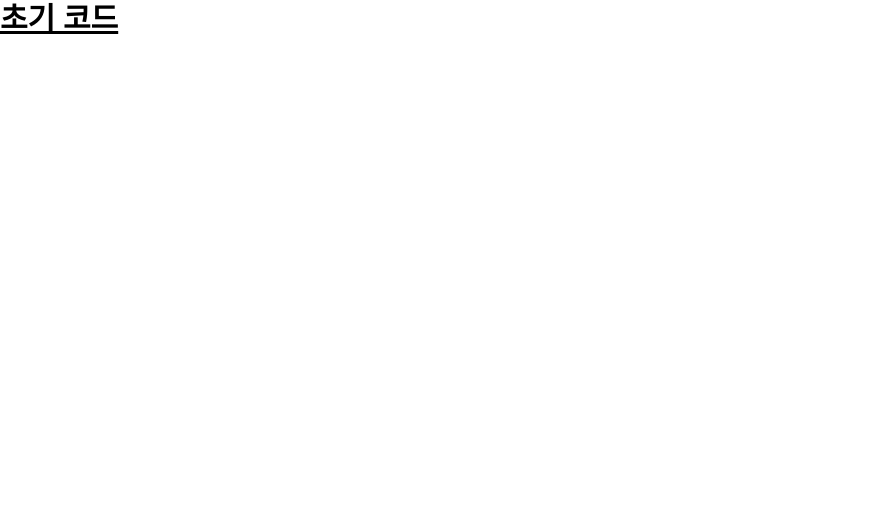
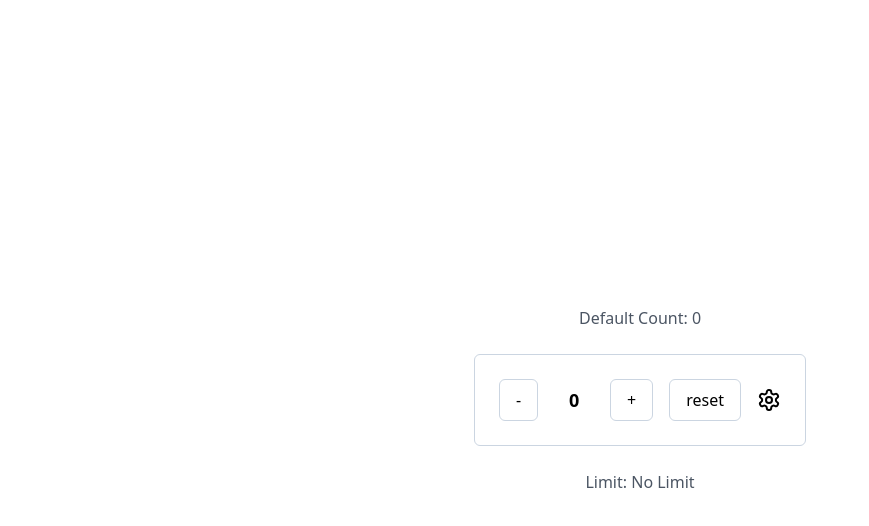
Before and after one commit to DevelopSoo/counter-app, a React (Vite) app: page / in a window 1280 px wide. Shown: the top 526 px of the page, without its empty margins (0-869 px from the left). Built offline with nearby package versions, Linux system fonts and the light colour scheme.

Commit message:
complete: 최종코드

```diff
--- a/src/App.jsx
+++ b/src/App.jsx
@@ -1,3 +1,247 @@
+import { useState } from "react";
+
 export default function App() {
-  return <h1 className="text-3xl font-bold underline">초기 코드</h1>;
+  const [defaultCount, setDefaultCount] = useState(0);
+  const [count, setCount] = useState(defaultCount);
+  const [isOpen, setIsOpen] = useState(false);
+  const [hasLimit, setHasLimit] = useState(false);
+  const [limit, setLimit] = useState(0);
+  const [theme, setTheme] = useState("bg-white");
+
+  const minusOne = () => {
+    setCount((prev) => prev - 1);
+  };
+
+  const plusOne = () => {
+    if (hasLimit && count >= limit) {
+      return;
+    } else {
+      setCount((prev) => prev + 1);
+    }
+  };
+
+  const reset = () => {
+    setCount(defaultCount);
+  };
+
+  const openModal = () => {
+    setIsOpen(true);
+  };
+
+  const closeModal = () => {
+    setIsOpen(false);
+  };
+
+  const preventEventBubbling = (e) => {
+    e.stopPropagation();
+  };
+
+  const handleDefaultCount = (e) => {
+    setDefaultCount(+e.target.value);
+    setCount(+e.target.value);
+  };
+
+  const toggleLimit = (e) => {
+    setHasLimit(e.target.checked);
+  };
+
+  const handleLimitCount = (e) => {
+    setLimit(+e.target.value);
+  };
+
+  const handleTheme = (bgColor) => {
+    setTheme(bgColor);
+  };
+
+  return (
+    <div
+      className={`w-dvw h-dvh flex flex-col gap-6 justify-center items-center  ${theme} `}
+    >
+      {/* counter */}
+      <div
+        className={`font-medium text-gray-600 ${
+          theme !== "bg-white" ? "text-white" : "text-gray-600"
+        }`}
+      >
+        Default Count: {defaultCount}
+      </div>
+      <div
+        className={`border border-slate-300 rounded-md p-6 flex items-center gap-4 ${
+          theme !== "bg-white" && "text-white border-white"
+        } `}
+      >
+        <Button
+          onClick={minusOne}
+          className={`${theme !== "bg-white" && "border-white"}`}
+        >
+          -
+        </Button>
+        <span className="text-lg font-semibold w-10 text-center">{count}</span>
+        <Button
+          onClick={plusOne}
+          className={`${theme !== "bg-white" && " border-white"}`}
+        >
+          +
+        </Button>
+        <Button
+          onClick={reset}
+          className={`${theme !== "bg-white" && " border-white"}`}
+        >
+          reset
+        </Button>
+        <button
+          onClick={openModal}
+          className={`${theme !== "bg-white" && " border-white"}`}
+        >
+          <SettingIcon />
+        </button>
+      </div>
+      <div
+        className={`font-medium ${
+          theme !== "bg-white" ? "text-white" : "text-gray-600"
+        }`}
+      >
+        Limit: {hasLimit ? limit : "No Limit"}
+      </div>
+      {/* modal */}
+      {isOpen && (
+        <div
+          onClick={closeModal}
+          className="w-dvw h-dvh flex justify-center items-center fixed bg-black bg-opacity-50"
+        >
+          <div
+            onClick={preventEventBubbling}
+            className="bg-white p-6 rounded-md flex flex-col gap-6"
+          >
+            <h1 className="text-xl font-semibold">Settings</h1>
+            <Box className="flex items-center gap-4">
+              Default count:
+              <input
+                type="number"
+                className="border rounded-md p-2 w-20"
+                value={defaultCount}
+                onChange={handleDefaultCount}
+              />
+            </Box>
+            <Box>
+              <div className="flex items-center gap-4 mb-2">
+                Limit off / on:{" "}
+                <ToggleButton onClick={toggleLimit} isChecked={hasLimit} />
+              </div>
+              <div className="flex items-center gap-4">
+                Limit:
+                <input
+                  disabled={!hasLimit}
+                  type="number"
+                  className={`border rounded-md p-2 w-20 ${
+                    !hasLimit && "text-gray-400"
+                  }`}
+                  value={limit}
+                  onChange={handleLimitCount}
+                />
+              </div>
+            </Box>
+            <Box className="flex flex-col gap-2">
+              <div className="flex gap-4">
+                <Button
+                  onClick={() => handleTheme("bg-white")}
+                  className={"w-10 h-10 bg-white"}
+                ></Button>
+                <Button
+                  onClick={() => handleTheme("bg-slate-500")}
+                  className={"w-10 h-10 bg-slate-500 border-slate-500"}
+                ></Button>
+                <Button
+                  onClick={() => handleTheme("bg-cyan-500")}
+                  className={"w-10 h-10 bg-cyan-500 border-cyan-500"}
+                ></Button>
+                <Button
+                  onClick={() => handleTheme("bg-fuchsia-500")}
+                  className={"w-10 h-10 bg-fuchsia-500 border-fuchsia-500"}
+                ></Button>
+              </div>
+              <div className="flex gap-4">
+                <Button
+                  onClick={() => handleTheme("bg-rose-500")}
+                  className={"w-10 h-10 bg-rose-500 border-rose-500"}
+                ></Button>
+                <Button
+                  onClick={() => handleTheme("bg-yellow-500")}
+                  className={"w-10 h-10 bg-yellow-500 border-yellow-300"}
+                ></Button>
+                <Button
+                  onClick={() => handleTheme("bg-green-500")}
+                  className={"w-10 h-10 bg-green-500 border-green-500"}
+                ></Button>
+                <Button
+                  onClick={() => handleTheme("bg-pink-400")}
+                  className={"w-10 h-10 bg-pink-400 border-pink-400"}
+                ></Button>
+              </div>
+            </Box>
+          </div>
+        </div>
+      )}
+    </div>
+  );
 }
+
+function Button({ children, onClick, className }) {
+  return (
+    <button
+      className={`border border-slate-300 rounded-md py-2 px-4 ${
+        className || ""
+      }`}
+      onClick={onClick}
+    >
+      {children}
+    </button>
+  );
+}
+
+function Box({ children, className }) {
+  return (
+    <div
+      className={`p-6 border border-slate-300 rounded-md font-semibold ${
+        className || ""
+      }`}
+    >
+      {children}
+    </div>
+  );
+}
+function ToggleButton({ onClick, isChecked }) {
+  return (
+    <label className="inline-flex items-center cursor-pointer">
+      <input
+        type="checkbox"
+        value=""
+        className="sr-only peer"
+        onChange={onClick}
+        checked={isChecked}
+      ></input>
+      <div className="relative w-11 h-6 bg-gray-200 peer-focus:outline-none peer-focus:ring-4 peer-focus:ring-blue-300 dark:peer-focus:ring-blue-800 rounded-full peer dark:bg-gray-700 peer-checked:after:translate-x-full rtl:peer-checked:after:-translate-x-full peer-checked:after:border-white after:content-[''] after:absolute after:top-[2px] after:start-[2px] after:bg-white after:border-gray-300 after:border after:rounded-full after:h-5 after:w-5 after:transition-all dark:border-gray-500 peer-checked:bg-blue-500"></div>
+    </label>
+  );
+}
+
+function SettingIcon() {
+  return (
+    <svg
+      xmlns="http://www.w3.org/2000/svg"
+      width="24"
+      height="24"
+      viewBox="0 0 24 24"
+      fill="none"
+      stroke="currentColor"
+      strokeWidth="2"
+      strokeLinecap="round"
+      strokeLinejoin="round"
+      className="h-6 w-6"
+      data-id="9"
+    >
+      <path d="M12.22 2h-.44a2 2 0 0 0-2 2v.18a2 2 0 0 1-1 1.73l-.43.25a2 2 0 0 1-2 0l-.15-.08a2 2 0 0 0-2.73.73l-.22.38a2 2 0 0 0 .73 2.73l.15.1a2 2 0 0 1 1 1.72v.51a2 2 0 0 1-1 1.74l-.15.09a2 2 0 0 0-.73 2.73l.22.38a2 2 0 0 0 2.73.73l.15-.08a2 2 0 0 1 2 0l.43.25a2 2 0 0 1 1 1.73V20a2 2 0 0 0 2 2h.44a2 2 0 0 0 2-2v-.18a2 2 0 0 1 1-1.73l.43-.25a2 2 0 0 1 2 0l.15.08a2 2 0 0 0 2.73-.73l.22-.39a2 2 0 0 0-.73-2.73l-.15-.08a2 2 0 0 1-1-1.74v-.5a2 2 0 0 1 1-1.74l.15-.09a2 2 0 0 0 .73-2.73l-.22-.38a2 2 0 0 0-2.73-.73l-.15.08a2 2 0 0 1-2 0l-.43-.25a2 2 0 0 1-1-1.73V4a2 2 0 0 0-2-2z"></path>
+      <circle cx="12" cy="12" r="3"></circle>
+    </svg>
+  );
+}
```
